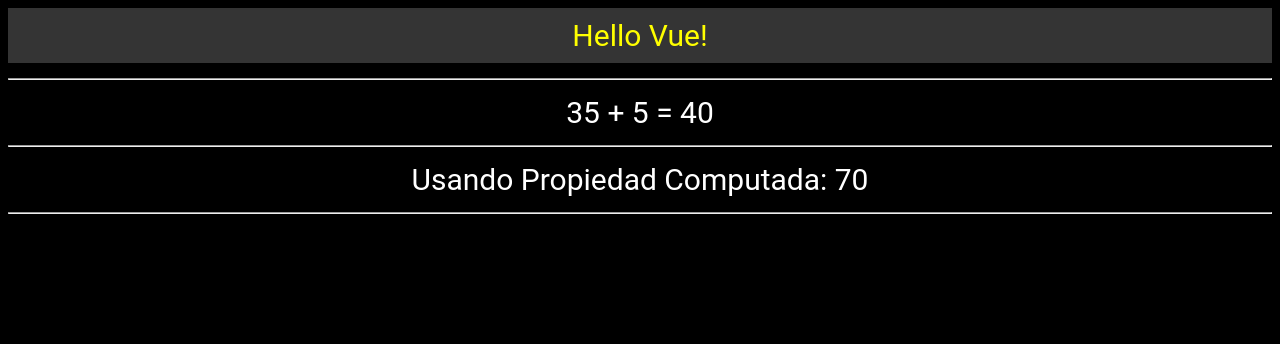
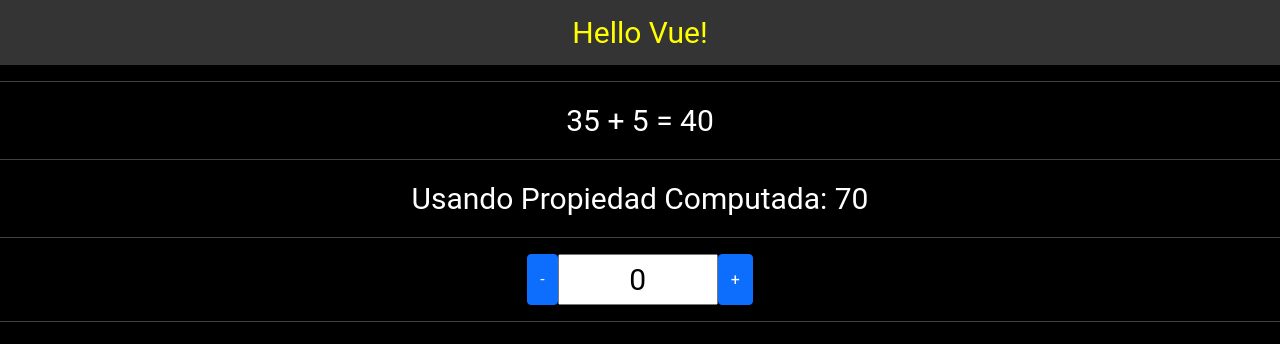
Before and after one commit to josemucv2/CoderVue, a plain HTML site: page index.html in a window 1280 px wide. Drawn offline with nearby package versions, Linux system fonts and the light colour scheme.

Commit message:
Entrega Contador

```diff
--- a/App.css
+++ b/App.css
@@ -12,5 +12,13 @@ body {
     background-color: rgb(52, 52, 52);
     padding: 10px;
     color: yellow;
+}
+.contador{
+    display: flex;
+    justify-content: center;
+}
 
+.numberContador{
+    text-align: center;
+    width: 160px;
 }
--- a/App.js
+++ b/App.js
@@ -4,13 +4,28 @@ var app = new Vue({
         message: 'Hello Vue!',
         numeroA : 35,
         numeroB : 5,
+        contador :0,
     },
+
     methods: {
+
         calculoMatematico(){
             return this.numeroA + this.numeroB
+        },
+
+        contadorsuma(){
+           this.contador++
+        },
+
+        contadorResta(){
+            if(this.contador >0) {
+                this.contador--
+            } else {
+                alert('no se aceptan numeros negativos')
+            }
         }
+    },
 
-    },
     computed:{
         duplicar(){
             return this.numeroA * 2
--- a/index.html
+++ b/index.html
@@ -5,6 +5,7 @@
         <meta http-equiv="X-UA-Compatible" content="IE=edge">
         <meta name="viewport" content="width=device-width, initial-scale=1.0">
         <script src="https://cdn.jsdelivr.net/npm/vue@2/dist/vue.js"></script>
+        <link href="https://cdn.jsdelivr.net/npm/bootstrap@5.1.3/dist/css/bootstrap.min.css" rel="stylesheet" integrity="sha384-1BmE4kWBq78iYhFldvKuhfTAU6auU8tT94WrHftjDbrCEXSU1oBoqyl2QvZ6jIW3" crossorigin="anonymous">
         <script defer src="/App.js"></script>
         <link rel="stylesheet" href="App.css">
         <title>Vue.js CoderHouse</title>
@@ -17,6 +18,13 @@
             <hr>
             <div>Usando Propiedad Computada: {{ duplicar }}</div>
             <hr>
+            <div class="contador">
+                <button class="btn btn-primary" v-on:click="contadorResta()">-</button>
+                <input class="numberContador" readonly v-model="contador"></input>
+                <button class="btn btn-primary" v-on:click="contadorsuma()">+</button>
+            </div>
+            <hr>
+
         </div>
     </body>
 </html>
```
